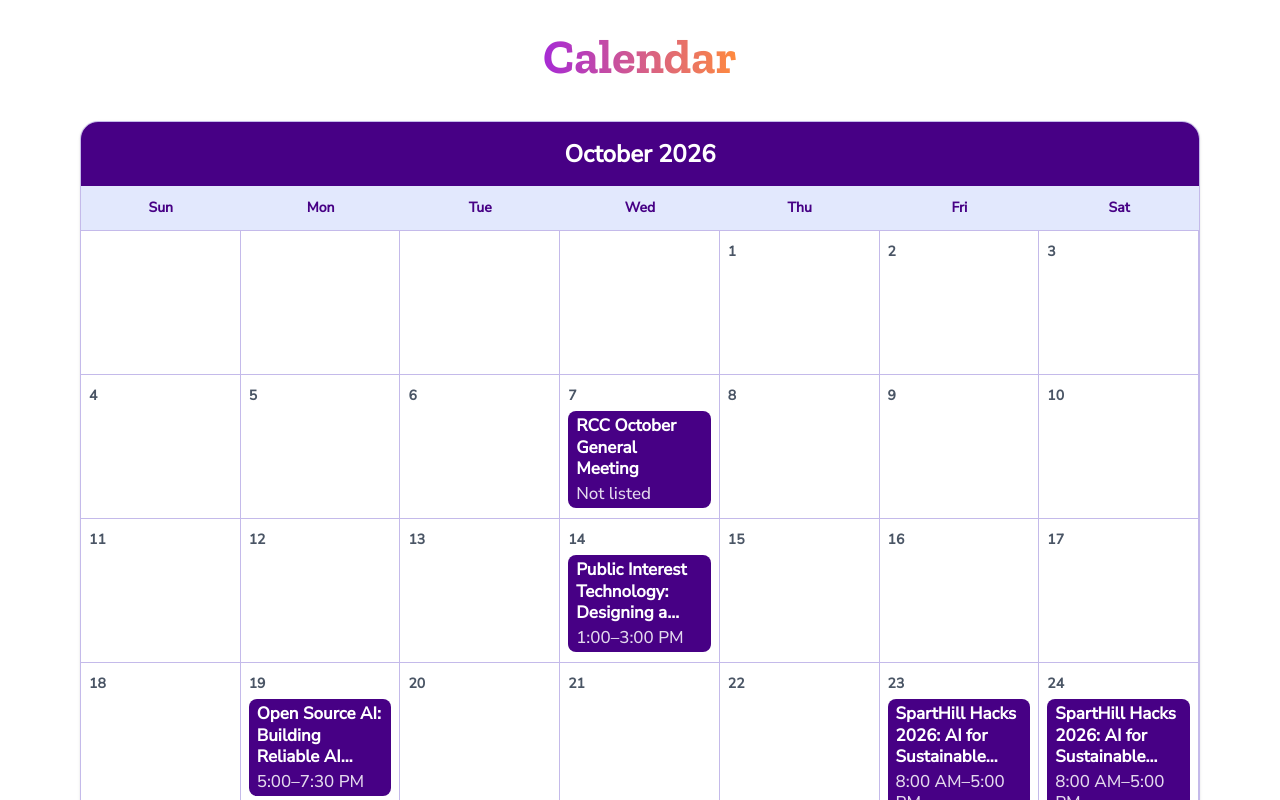
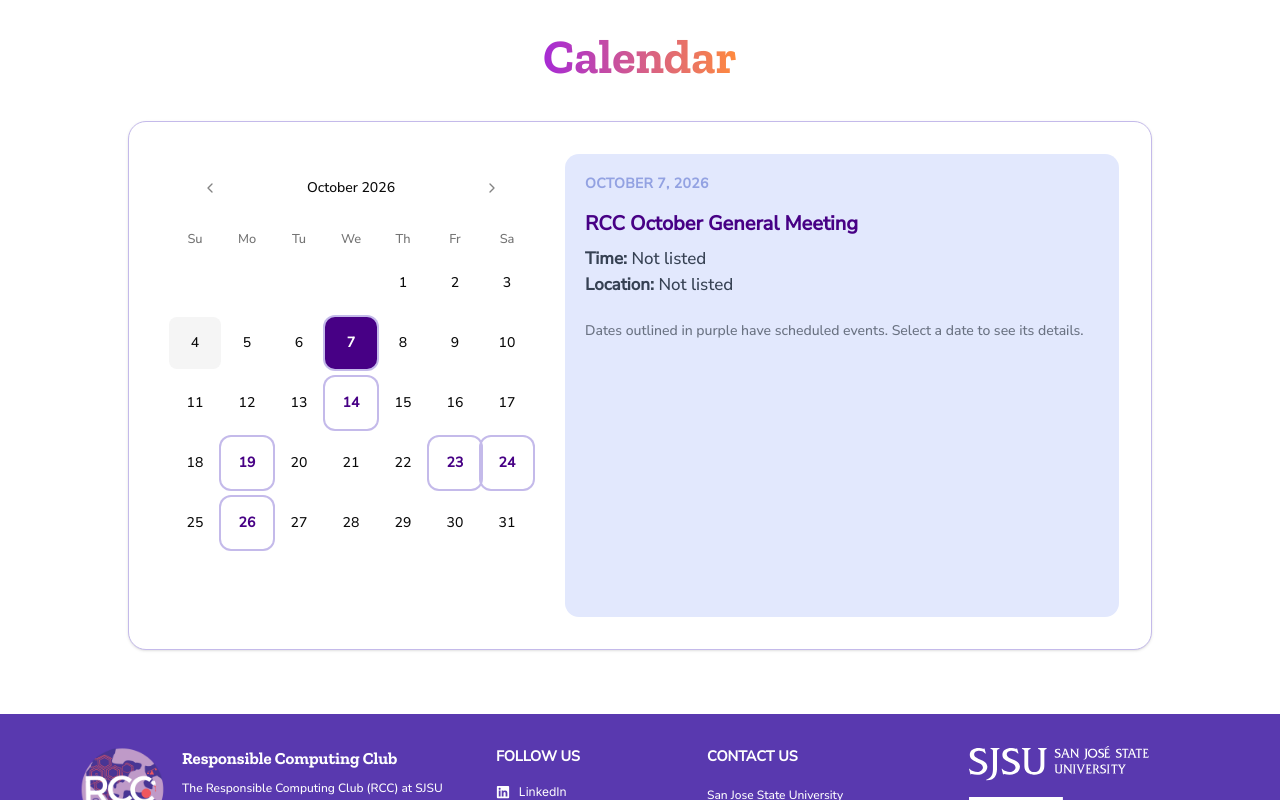
Before and after one commit to rcc-sjsu/rcc-site-final, a Next.js app: page /events in a window 1280 px wide. Shown: the part 1640-2440 px from the top of the page. Built offline with nearby package versions, Linux system fonts and the light colour scheme; a web font is replaced by a local one.

Commit message:
feat: use shadcn event calendar

```diff
--- a/package.json
+++ b/package.json
@@ -29,9 +29,11 @@
     "@supabase/supabase-js": "^2.105.0",
     "class-variance-authority": "^0.7.1",
     "clsx": "^2.1.1",
+    "date-fns": "^4.4.0",
     "lucide-react": "^0.577.0",
     "next": "^16.2.4",
     "react": "19.1.0",
+    "react-day-picker": "^10.0.2",
     "react-dom": "19.1.0",
     "react-hook-form": "^7.73.1",
     "react-icons": "^5.5.0",
--- a/src/app/(public)/events/components/EventsCalendar.tsx
+++ b/src/app/(public)/events/components/EventsCalendar.tsx
@@ -1,59 +1,64 @@
+'use client';
+
+import { useState } from 'react';
+import { Calendar } from '@/components/ui/calendar';
 import events from '../data/Events';
 
-const weekdays = ['Sun', 'Mon', 'Tue', 'Wed', 'Thu', 'Fri', 'Sat'];
-const leadingDays = 4;
-const daysInOctober = 31;
-const calendarCells = Array.from({ length: leadingDays + daysInOctober }, (_, index) =>
-  index < leadingDays ? null : index - leadingDays + 1
-);
+const eventDates = events.flatMap((event) => event.days.map((day) => new Date(2026, 9, day)));
 
 export default function EventsCalendar() {
+  const [selectedDate, setSelectedDate] = useState<Date | undefined>(new Date(2026, 9, 7));
+  const selectedEvents = selectedDate
+    ? events.filter((event) => event.days.includes(selectedDate.getDate()) && selectedDate.getMonth() === 9)
+    : [];
+
   return (
-    <section className="mx-auto max-w-6xl overflow-hidden rounded-2xl border border-[var(--color-brand-lavender)] bg-white shadow-sm">
-      <div className="bg-[var(--color-brand-indigo)] px-5 py-4 text-center text-white">
-        <h3 className="text-2xl font-bold">October 2026</h3>
-      </div>
+    <section className="mx-auto grid max-w-5xl gap-6 rounded-2xl border border-[var(--color-brand-lavender)] bg-white p-5 shadow-sm md:grid-cols-[auto_1fr] md:p-8">
+      <Calendar
+        mode="single"
+        selected={selectedDate}
+        onSelect={setSelectedDate}
+        defaultMonth={new Date(2026, 9, 1)}
+        startMonth={new Date(2026, 9, 1)}
+        endMonth={new Date(2026, 9, 31)}
+        fixedWeeks
+        modifiers={{ event: eventDates }}
+        modifiersClassNames={{
+          event:
+            '[&_button]:font-bold [&_button]:text-[var(--color-brand-indigo)] [&_button]:ring-2 [&_button]:ring-[var(--color-brand-lavender)]',
+        }}
+        className="mx-auto [--cell-size:2.75rem] sm:[--cell-size:3.25rem]"
+        aria-label="October 2026 event calendar"
+      />
 
-      <div className="grid grid-cols-7 border-b border-[var(--color-brand-lavender)] bg-[var(--color-brand-pale-blue)]">
-        {weekdays.map((weekday) => (
-          <div
-            key={weekday}
-            className="px-1 py-3 text-center text-xs font-bold text-[var(--color-brand-indigo)] sm:text-sm"
-          >
-            {weekday}
+      <div className="rounded-xl bg-[var(--color-brand-pale-blue)] p-5">
+        <p className="text-sm font-bold uppercase tracking-wide text-[var(--color-brand-dull-periwinkle)]">
+          {selectedDate
+            ? selectedDate.toLocaleDateString('en-US', { month: 'long', day: 'numeric', year: 'numeric' })
+            : 'Select a date'}
+        </p>
+
+        {selectedEvents.length > 0 ? (
+          <div className="mt-4 space-y-4">
+            {selectedEvents.map((event) => (
+              <article key={event.id}>
+                <h4 className="text-xl font-bold text-[var(--color-brand-indigo)]">{event.title}</h4>
+                <p className="mt-2 text-gray-700">
+                  <span className="font-semibold">Time:</span> {event.time}
+                </p>
+                <p className="text-gray-700">
+                  <span className="font-semibold">Location:</span> {event.location}
+                </p>
+              </article>
+            ))}
           </div>
-        ))}
-      </div>
+        ) : (
+          <p className="mt-4 text-gray-600">No RCC events scheduled for this date.</p>
+        )}
 
-      <div className="grid grid-cols-7">
-        {calendarCells.map((day, index) => {
-          const dayEvents = day === null ? [] : events.filter((event) => event.days.includes(day));
-
-          return (
-            <div
-              key={day ?? `empty-${index}`}
-              className="min-h-24 border-b border-r border-[var(--color-brand-lavender)] p-1.5 sm:min-h-36 sm:p-2"
-            >
-              {day !== null && (
-                <>
-                  <span className="text-xs font-semibold text-gray-600 sm:text-sm">{day}</span>
-                  <div className="mt-1 space-y-1">
-                    {dayEvents.map((event) => (
-                      <article
-                        key={event.id}
-                        className="rounded-md bg-[var(--color-brand-indigo)] px-1.5 py-1 text-[0.6rem] font-semibold leading-tight text-white sm:px-2 sm:text-xs"
-                        title={`${event.title} — ${event.time} — ${event.location}`}
-                      >
-                        <p className="line-clamp-3">{event.title}</p>
-                        <p className="mt-1 hidden font-normal text-white/85 sm:block">{event.time}</p>
-                      </article>
-                    ))}
-                  </div>
-                </>
-              )}
-            </div>
-          );
-        })}
+        <p className="mt-6 text-sm text-gray-500">
+          Dates outlined in purple have scheduled events. Select a date to see its details.
+        </p>
       </div>
     </section>
   );
--- /dev/null
+++ b/src/components/ui/calendar.tsx
@@ -0,0 +1,171 @@
+'use client';
+
+import * as React from 'react';
+import { cn } from '@/lib/utils';
+import { DayPicker, getDefaultClassNames, type DayButton, type Locale } from 'react-day-picker';
+
+import { Button, buttonVariants } from '@/components/ui/button';
+import { ChevronLeftIcon, ChevronRightIcon, ChevronDownIcon } from 'lucide-react';
+
+function Calendar({
+  className,
+  classNames,
+  showOutsideDays = true,
+  captionLayout = 'label',
+  buttonVariant = 'ghost',
+  locale,
+  formatters,
+  components,
+  ...props
+}: React.ComponentProps<typeof DayPicker> & {
+  buttonVariant?: React.ComponentProps<typeof Button>['variant'];
+}) {
+  const defaultClassNames = getDefaultClassNames();
+
+  return (
+    <DayPicker
+      showOutsideDays={showOutsideDays}
+      className={cn(
+        'group/calendar bg-background p-2 [--cell-radius:var(--radius-md)] [--cell-size:--spacing(7)] in-data-[slot=card-content]:bg-transparent in-data-[slot=popover-content]:bg-transparent',
+        String.raw`rtl:**:[.rdp-button\_next>svg]:rotate-180`,
+        String.raw`rtl:**:[.rdp-button\_previous>svg]:rotate-180`,
+        className
+      )}
+      captionLayout={captionLayout}
+      locale={locale}
+      formatters={{
+        formatMonthDropdown: (date) => date.toLocaleString(locale?.code, { month: 'short' }),
+        ...formatters,
+      }}
+      classNames={{
+        root: cn('w-fit', defaultClassNames.root),
+        months: cn('relative flex flex-col gap-4 md:flex-row', defaultClassNames.months),
+        month: cn('flex w-full flex-col gap-4', defaultClassNames.month),
+        nav: cn('absolute inset-x-0 top-0 flex w-full items-center justify-between gap-1', defaultClassNames.nav),
+        button_previous: cn(
+          buttonVariants({ variant: buttonVariant }),
+          'size-(--cell-size) p-0 select-none aria-disabled:opacity-50',
+          defaultClassNames.button_previous
+        ),
+        button_next: cn(
+          buttonVariants({ variant: buttonVariant }),
+          'size-(--cell-size) p-0 select-none aria-disabled:opacity-50',
+          defaultClassNames.button_next
+        ),
+        month_caption: cn(
+          'flex h-(--cell-size) w-full items-center justify-center px-(--cell-size)',
+          defaultClassNames.month_caption
+        ),
+        dropdowns: cn(
+          'flex h-(--cell-size) w-full items-center justify-center gap-1.5 text-sm font-medium',
+          defaultClassNames.dropdowns
+        ),
+        dropdown_root: cn('relative rounded-(--cell-radius)', defaultClassNames.dropdown_root),
+        dropdown: cn('absolute inset-0 bg-popover opacity-0', defaultClassNames.dropdown),
+        caption_label: cn(
+          'font-medium select-none',
+          captionLayout === 'label'
+            ? 'text-sm'
+            : 'flex items-center gap-1 rounded-(--cell-radius) text-sm [&>svg]:size-3.5 [&>svg]:text-muted-foreground',
+          defaultClassNames.caption_label
+        ),
+        month_grid: cn('w-full border-collapse', defaultClassNames.month_grid),
+        weekdays: cn('flex', defaultClassNames.weekdays),
+        weekday: cn(
+          'flex-1 rounded-(--cell-radius) text-[0.8rem] font-normal text-muted-foreground select-none',
+          defaultClassNames.weekday
+        ),
+        week: cn('mt-2 flex w-full', defaultClassNames.week),
+        week_number_header: cn('w-(--cell-size) select-none', defaultClassNames.week_number_header),
+        week_number: cn('text-[0.8rem] text-muted-foreground select-none', defaultClassNames.week_number),
+        day: cn(
+          'group/day relative aspect-square h-full w-full rounded-(--cell-radius) p-0 text-center select-none [&:last-child[data-selected=true]_button]:rounded-r-(--cell-radius)',
+          props.showWeekNumber
+            ? '[&:nth-child(2)[data-selected=true]_button]:rounded-l-(--cell-radius)'
+            : '[&:first-child[data-selected=true]_button]:rounded-l-(--cell-radius)',
+          defaultClassNames.day
+        ),
+        range_start: cn(
+          'relative isolate z-0 rounded-l-(--cell-radius) bg-muted after:absolute after:inset-y-0 after:right-0 after:w-4 after:bg-muted',
+          defaultClassNames.range_start
+        ),
+        range_middle: cn('rounded-none', defaultClassNames.range_middle),
+        range_end: cn(
+          'relative isolate z-0 rounded-r-(--cell-radius) bg-muted after:absolute after:inset-y-0 after:left-0 after:w-4 after:bg-muted',
+          defaultClassNames.range_end
+        ),
+        today: cn(
+          'rounded-(--cell-radius) bg-muted text-foreground data-[selected=true]:rounded-none',
+          defaultClassNames.today
+        ),
+        outside: cn('text-muted-foreground aria-selected:text-muted-foreground', defaultClassNames.outside),
+        disabled: cn('text-muted-foreground opacity-50', defaultClassNames.disabled),
+        hidden: cn('invisible', defaultClassNames.hidden),
+        ...classNames,
+      }}
+      components={{
+        Root: ({ className, rootRef, ...props }) => {
+          return <div data-slot="calendar" ref={rootRef} className={cn(className)} {...props} />;
+        },
+        Chevron: ({ className, orientation, ...props }) => {
+          if (orientation === 'left') {
+            return <ChevronLeftIcon className={cn('size-4', className)} {...props} />;
+          }
+
+          if (orientation === 'right') {
+            return <ChevronRightIcon className={cn('size-4', className)} {...props} />;
+          }
+
+          return <ChevronDownIcon className={cn('size-4', className)} {...props} />;
+        },
+        DayButton: ({ ...props }) => <CalendarDayButton locale={locale} {...props} />,
+        WeekNumber: ({ children, ...props }) => {
+          return (
+            <td {...props}>
+              <div className="flex size-(--cell-size) items-center justify-center text-center">{children}</div>
+            </td>
+          );
+        },
+        ...components,
+      }}
+      {...props}
+    />
+  );
+}
+
+function CalendarDayButton({
+  className,
+  day,
+  modifiers,
+  locale,
+  ...props
+}: React.ComponentProps<typeof DayButton> & { locale?: Partial<Locale> }) {
+  const defaultClassNames = getDefaultClassNames();
+
+  const ref = React.useRef<HTMLButtonElement>(null);
+  React.useEffect(() => {
+    if (modifiers.focused) ref.current?.focus();
+  }, [modifiers.focused]);
+
+  return (
+    <Button
+      variant="ghost"
+      size="icon"
+      data-day={day.date.toLocaleDateString(locale?.code)}
+      data-selected-single={
+        modifiers.selected && !modifiers.range_start && !modifiers.range_end && !modifiers.range_middle
+      }
+      data-range-start={modifiers.range_start}
+      data-range-end={modifiers.range_end}
+      data-range-middle={modifiers.range_middle}
+      className={cn(
+        'relative isolate z-10 flex aspect-square size-auto w-full min-w-(--cell-size) flex-col gap-1 border-0 leading-none font-normal group-data-[focused=true]/day:relative group-data-[focused=true]/day:z-10 group-data-[focused=true]/day:border-ring group-data-[focused=true]/day:ring-[3px] group-data-[focused=true]/day:ring-ring/50 data-[range-end=true]:rounded-(--cell-radius) data-[range-end=true]:rounded-r-(--cell-radius) data-[range-end=true]:bg-primary data-[range-end=true]:text-primary-foreground data-[range-middle=true]:rounded-none data-[range-middle=true]:bg-muted data-[range-middle=true]:text-foreground data-[range-start=true]:rounded-(--cell-radius) data-[range-start=true]:rounded-l-(--cell-radius) data-[range-start=true]:bg-primary data-[range-start=true]:text-primary-foreground data-[selected-single=true]:bg-primary data-[selected-single=true]:text-primary-foreground dark:hover:text-foreground [&>span]:text-xs [&>span]:opacity-70',
+        defaultClassNames.day,
+        className
+      )}
+      {...props}
+    />
+  );
+}
+
+export { Calendar, CalendarDayButton };
```
Also changed, not shown: 2 other files (tests, documents, lock files or other folders).
